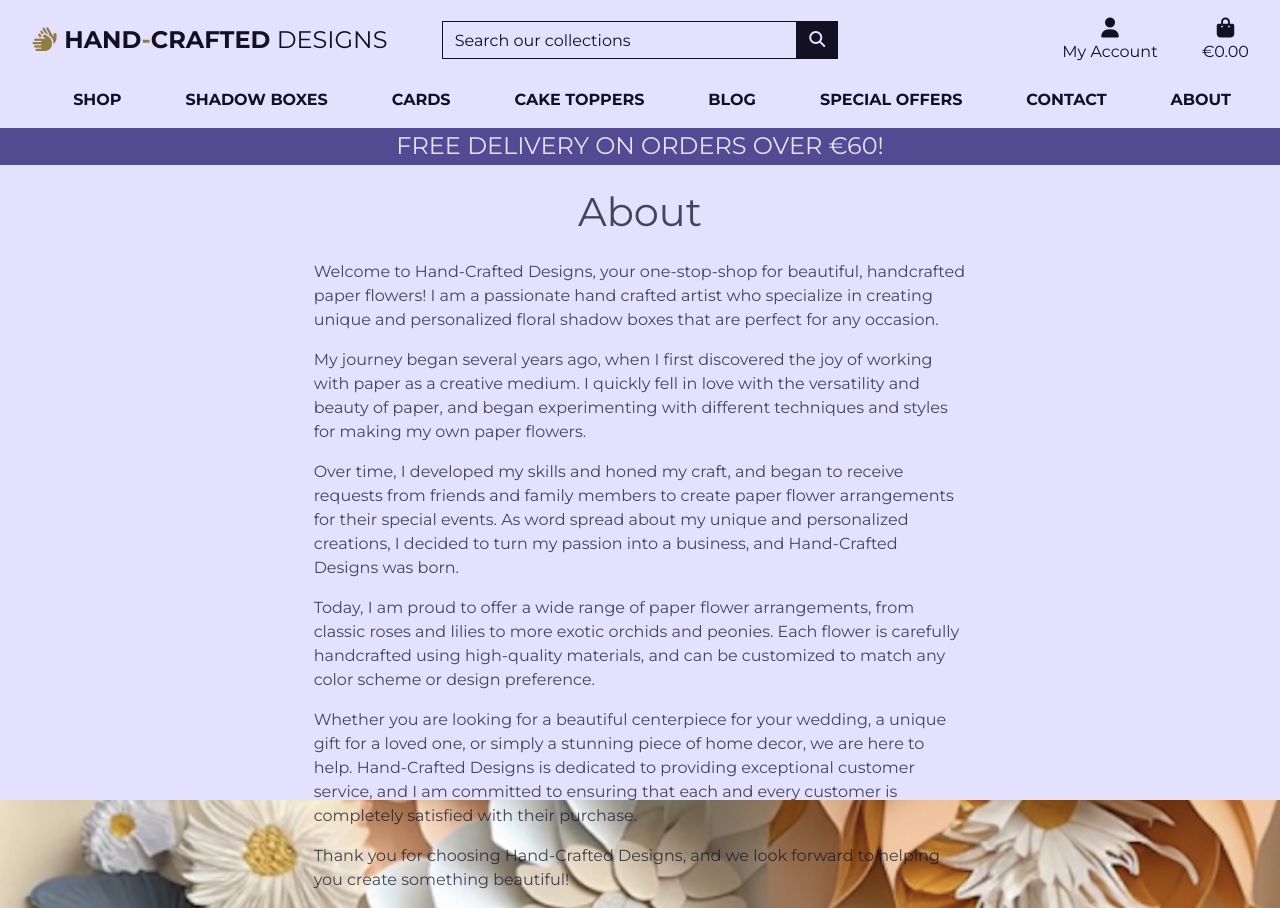
After one commit to JayaSurya-Dev/hand-crafted-paper-e-commerce, a Django app: page /about/ in a window 1280 px wide. The commit adds this page. Run offline with Django 3.2, Linux system fonts and the light colour scheme; some libraries are stand-ins or nearby versions.

Commit message:
Add about view, url & template

```diff
--- a/blog/templates/blog/post_detail.html
+++ b/blog/templates/blog/post_detail.html
@@ -2,7 +2,7 @@
 {% load static %}
 
 {% block extra_title %}
-    {% if category %} | {{ category.friendly_name }} {% else %} | Blog {% endif %}
+    {% if category %} | {{ category.friendly_name }} {% else %} | {{ page_title}} {% endif %}
 {% endblock extra_title %}
 
 {% block page_header %}
@@ -19,7 +19,7 @@
     <div class="row">
         <div class="col text-center mt-3">
             <h2 class="logo-font">
-                {% if category %} {{ category.friendly_name }} {% else %} Blog {% endif %}
+                {% if category %} {{ category.friendly_name }} {% else %} {{ page_title}} {% endif %}
             </h2>
             {% for cc in current_categories %}
             <a class="category-badge text-decoration-none" href="{% url 'products:product_list' %}?category={{ cc.name }}">
--- a/blog/templates/blog/post_list.html
+++ b/blog/templates/blog/post_list.html
@@ -2,7 +2,7 @@
 {% load static %}
 
 {% block extra_title %}
-    {% if category %} | {{ category.friendly_name }} {% else %} | Blog {% endif %}
+    {% if category %} | {{ category.friendly_name }} {% else %} | {{ page_title }} {% endif %}
 {% endblock extra_title %}
 
 {% block page_header %}
@@ -19,7 +19,7 @@
         <div class="row">
             <div class="col text-center mt-3">
                 <h2 class="logo-font">
-                    {% if category %} {{ category.friendly_name }} {% else %} Blog {% endif %}
+                    {% if category %} {{ category.friendly_name }} {% else %} {{page_title}} {% endif %}
                 </h2>
                 {% for cc in current_categories %}
                 <a class="category-badge text-decoration-none" href="{% url 'products:product_list' %}?category={{ cc.name }}">
--- a/blog/views.py
+++ b/blog/views.py
@@ -22,6 +22,7 @@ def post_list(request):
     posts = Post.objects.filter(status="published")
     template = ["blog/post_list.html"]
     context = {
+        "page_title": "Blog",
         "posts": posts,
     }
 
@@ -61,6 +62,7 @@ def post_detail(request, slug):
 
     template = "blog/post_detail.html"
     context = {
+        "page_title": "Blog Article",
         "comments": comments,
         "form": form,
         "post": post,
--- /dev/null
+++ b/home/templates/home/about.html
@@ -0,0 +1,37 @@
+{% extends 'base.html' %}
+{% load static %}
+
+{% block extra_title %} | {{ page_title }} {% endblock %}
+
+{% block page_header %}
+    <div class="container header-container">
+        <div class="row">
+            <div class="col"></div>
+        </div>
+    </div>
+{% endblock page_header %}
+
+{% block content %}
+<div class="overlay"></div>
+<div class="container">
+  <div class="row">
+      <div class="col-md-8 offset-md-2 mt-4">
+        <h1 class="thin text-center mb-4 second-color">{{ page_title }}</h1>
+        <article>
+            <p>Welcome to Hand-Crafted Designs, your one-stop-shop for beautiful, handcrafted paper flowers! I am a passionate hand crafted artist who specialize in creating unique and personalized floral shadow boxes that are perfect for any occasion.</p>
+
+            <p>My journey began several years ago, when I first discovered the joy of working with paper as a creative medium. I quickly fell in love with the versatility and beauty of paper, and began experimenting with different techniques and styles for making my own paper flowers.</p>
+
+            <p>Over time, I developed my skills and honed my craft, and began to receive requests from friends and family members to create paper flower arrangements for their special events. As word spread about my unique and personalized creations, I decided to turn my passion into a business, and Hand-Crafted Designs was born.</p>
+
+            <p>Today, I am  proud to offer a wide range of paper flower arrangements, from classic roses and lilies to more exotic orchids and peonies. Each flower is carefully handcrafted using high-quality materials, and can be customized to match any color scheme or design preference.</p>
+
+            <p>Whether you are looking for a beautiful centerpiece for your wedding, a unique gift for a loved one, or simply a stunning piece of home decor, we are here to help. Hand-Crafted Designs is dedicated to providing exceptional customer service, and I am committed to ensuring that each and every customer is completely satisfied with their purchase.</p>
+
+            <p>Thank you for choosing Hand-Crafted Designs, and we look forward to helping you create something beautiful!</p>
+        </article>
+    </div>
+  </div>
+</div>
+
+{% endblock content%}
--- a/home/urls.py
+++ b/home/urls.py
@@ -5,4 +5,5 @@ app_name = 'home'
 
 urlpatterns = [
     path('', views.index, name='index'),
+    path('about/', views.about_view, name='about_view'),
 ]
--- a/home/views.py
+++ b/home/views.py
@@ -2,5 +2,19 @@ from django.shortcuts import render
 
 
 def index(request):
-    """view to render index page"""
+    """
+    View to render index page
+    """
     return render(request, "home/index.html")
+
+
+def about_view(request):
+    """
+    Render the about page template
+    """
+    template = ["home/about.html"]
+    context = {
+        "page_title": "About",
+    }
+
+    return render(request, template, context)
--- a/templates/includes/main-nav.html
+++ b/templates/includes/main-nav.html
@@ -72,7 +72,7 @@
             </a>
         </li>
         <li class="nav-item">
-            <a class="logo-font font-weight-bold nav-link text-black" href="#about" id="about-link" aria-haspopup="true" aria-expanded="false">
+            <a class="logo-font font-weight-bold nav-link text-black" href="{% url 'home:about_view' %}" id="about-link" aria-haspopup="true" aria-expanded="false">
                 About
             </a>
         </li>
```
